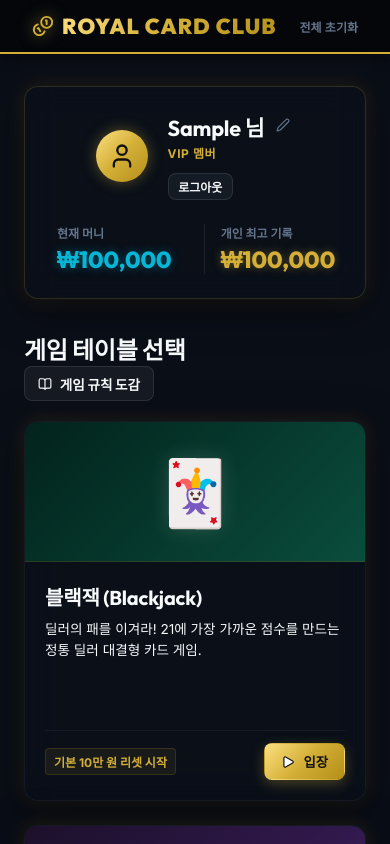
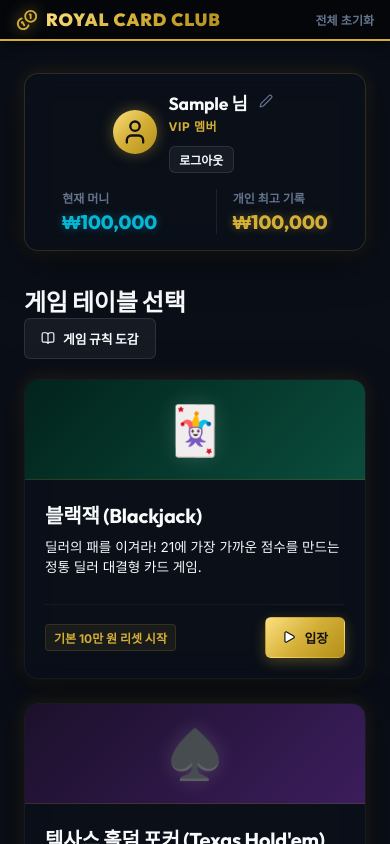
Before and after one commit to hope9901/royal-card-club, a React (Vite) app: page / in a window 390 px wide. Both pictures are taken after typing "Sample" into the empty fields and a click on the button "클럽 입장하기". Shown: the top 844 px of the page. Built offline with nearby package versions, Linux system fonts and the light colour scheme; no server answers.

Commit message:
fix: Improve mobile layout responsiveness and resolve Holdem All-in Call bug

```diff
--- a/src/components/HoldemGame.jsx
+++ b/src/components/HoldemGame.jsx
@@ -91,8 +91,18 @@ export default function HoldemGame({ playerName, currentMoney, onUpdateMoney, on
 
   const handleCall = () => {
     const callCost = currentCallAmount - playerBetThisRound;
+
     if (callCost > currentMoney) {
-      alert("콜을 외치기 위한 머니가 부족합니다. 올인을 진행해 주세요.");
+      // All-in Call situation
+      const allInAmount = currentMoney;
+      onUpdateMoney(-allInAmount);
+      setPlayerBetThisRound((prev) => prev + allInAmount);
+      setPot((prev) => prev + allInAmount);
+
+      setMessage(`플레이어가 남은 전 재산 ${formatMoney(allInAmount)}을 모두 걸고 올인(All-in Call) 했습니다!`);
+      setTimeout(() => {
+        runAllInShowdown();
+      }, 1200);
       return;
     }
 
@@ -104,6 +114,21 @@ export default function HoldemGame({ playerName, currentMoney, onUpdateMoney, on
     setTimeout(() => {
       advanceStage();
     }, 800);
+  };
+
+  const runAllInShowdown = () => {
+    setGameState("showdown");
+    let currentDeck = [...deck];
+    let updatedCommunity = [...communityCards];
+
+    // Deal remaining community cards until we have 5
+    while (updatedCommunity.length < 5) {
+      updatedCommunity.push(currentDeck.pop());
+    }
+
+    setCommunityCards(updatedCommunity);
+    setDeck(currentDeck);
+    resolveShowdown(updatedCommunity);
   };
 
   const handleAdjustRaise = (amount) => {
--- a/src/index.css
+++ b/src/index.css
@@ -1345,3 +1345,182 @@ h1, h2, h3, h4, h5, h6 {
     transform: translateY(0) rotate(0deg) scale(1);
   }
 }
+
+/* --- Mobile Responsive Fixes (768px and below) --- */
+@media (max-width: 768px) {
+  /* Header and Lobby Brand */
+  .casino-app-bar {
+    padding: 0.5rem 1rem;
+  }
+  .brand-text {
+    font-size: 1.1rem;
+  }
+
+  /* Lobby Profile & Money info */
+  .lobby-profile-header {
+    padding: 1rem;
+    gap: 1rem;
+  }
+  .profile-details {
+    gap: 0.75rem;
+  }
+  .profile-avatar {
+    width: 44px;
+    height: 44px;
+    font-size: 0.9rem;
+  }
+  .name-display h2 {
+    font-size: 1.1rem;
+  }
+  .profile-money-area {
+    width: 100%;
+    justify-content: space-around;
+    gap: 1rem;
+  }
+  .money-value {
+    font-size: 1.2rem;
+  }
+  .divider-left {
+    padding-left: 1rem;
+  }
+
+  /* Lobby Game Cards */
+  .game-menu-card {
+    height: auto;
+    min-height: 300px;
+  }
+  .game-banner {
+    height: 100px;
+  }
+  .game-card-icon {
+    font-size: 3rem;
+  }
+
+  /* Game Table Layout */
+  .table-header {
+    padding: 0.5rem 1rem;
+  }
+  .table-title {
+    font-size: 1rem;
+  }
+
+  /* Announcer Message */
+  .game-announcer {
+    margin: 0.75rem auto;
+    padding: 0.75rem;
+    font-size: 0.9rem;
+    line-height: 1.4;
+  }
+
+  /* Card Scaling for Mobile Screen (Crucial to avoid overflow) */
+  .card-wrapper {
+    width: 60px;
+    height: 87px;
+  }
+  .card-front {
+    padding: 0.25rem;
+  }
+  .card-value-text {
+    font-size: 0.9rem;
+  }
+  .card-center-suit {
+    width: 24px;
+    height: 24px;
+  }
+  .corner-suit-wrapper {
+    width: 8px;
+    height: 8px;
+  }
+  .empty-cards-placeholder {
+    width: 60px;
+    height: 87px;
+    font-size: 0.7rem;
+    text-align: center;
+  }
+  .empty-community-placeholder {
+    font-size: 0.75rem;
+    padding: 1rem;
+    height: 87px;
+  }
+  .cards-row, .community-cards-row {
+    min-height: 90px;
+    gap: 0.4rem;
+  }
+
+  /* Winner highlighting sizing adjustments */
+  .card-wrapper.highlighted-win {
+    transform: scale(1.05) translateY(-4px);
+    box-shadow: 0 0 10px #d4af37, 0 5px 10px rgba(0,0,0,0.5);
+  }
+
+  /* Action Panels */
+  .table-controls-panel {
+    padding: 1rem;
+    width: calc(100% - 1rem);
+  }
+  .table-money-dashboard {
+    padding-bottom: 0.5rem;
+    margin-bottom: 0.75rem;
+  }
+  .money-item {
+    font-size: 0.8rem;
+  }
+  .money-item strong {
+    font-size: 0.95rem;
+  }
+
+  /* Chip buttons */
+  .chip-selector-group {
+    gap: 0.4rem;
+  }
+  .chip-btn {
+    padding: 0.35rem 0.7rem;
+    font-size: 0.75rem;
+  }
+
+  /* Betting options */
+  .blackjack-actions-row, .poker-bet-options {
+    gap: 0.4rem;
+  }
+  .btn {
+    padding: 0.6rem 1rem;
+    font-size: 0.8rem;
+    border-radius: 6px;
+  }
+  .poker-bet-options button, .blackjack-actions-row button {
+    font-size: 0.75rem;
+  }
+}
+
+/* Very Small Mobile screen corrections */
+@media (max-width: 480px) {
+  .cards-row, .community-cards-row {
+    gap: 0.25rem;
+  }
+  .card-wrapper {
+    width: 48px;
+    height: 70px;
+  }
+  .empty-cards-placeholder {
+    width: 48px;
+    height: 70px;
+  }
+  .cards-row, .community-cards-row {
+    min-height: 75px;
+  }
+  .card-value-text {
+    font-size: 0.8rem;
+  }
+  .card-center-suit {
+    width: 18px;
+    height: 18px;
+  }
+
+  .lobby-leaderboard-section {
+    padding: 1rem;
+  }
+  .ranking-table th, .ranking-table td {
+    padding: 0.5rem 0.25rem;
+    font-size: 0.75rem;
+  }
+}
```
Also changed, not shown: 1 other file (tests, documents, lock files or other folders).
